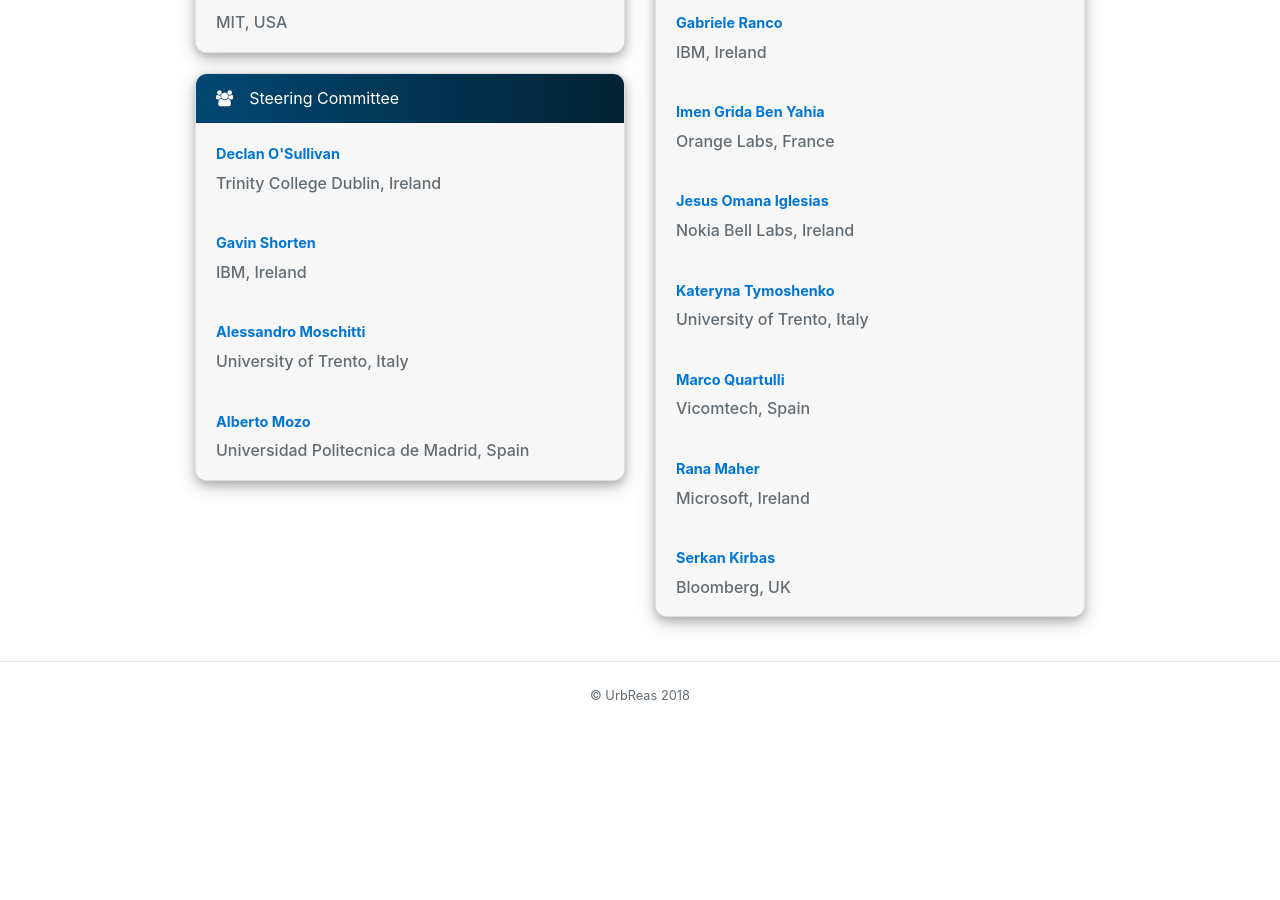
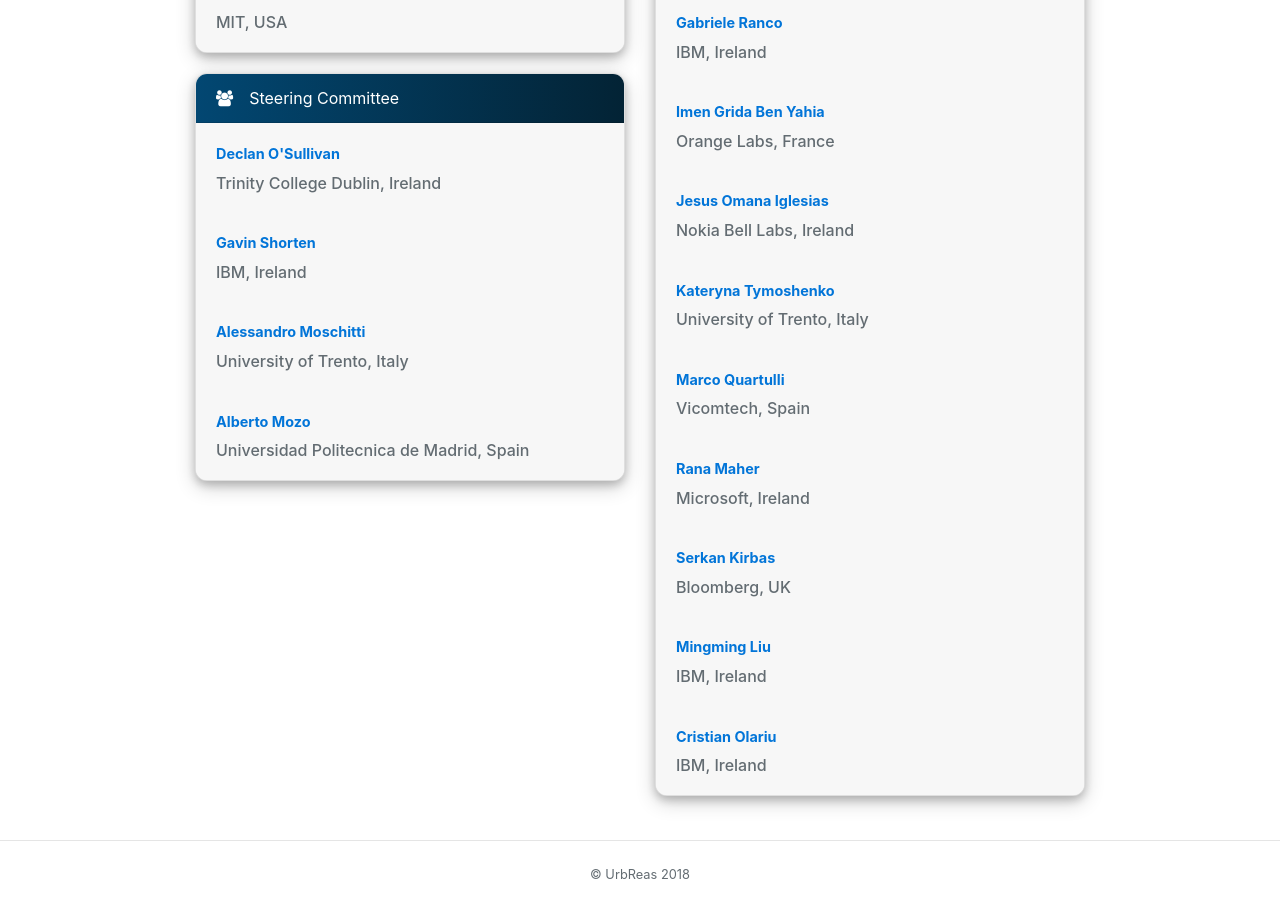
Before and after one commit to UrbanReasoningWorkshop/urbanreasoningworkshop.github.io, a Jekyll site: the page built from committees.html, in a window 1280 px wide and 900 px high, scrolled down 980 px. Built offline with Jekyll 4.4.1, drawn with Linux system fonts in a browser that asks for light colours; nearby versions of some CDN libraries; before the commit the page ends 1702 px from its top, so only the background shows below that.

Commit message:
pc change

```diff
--- a/_data/conference.yml
+++ b/_data/conference.yml
@@ -177,3 +177,9 @@ technical_program_committees:
   - name: Serkan Kirbas
     org: Bloomberg, UK
     homepage: TBA
+  - name: Mingming Liu
+    org: IBM, Ireland
+    homepage: TBA
+  - name: Cristian Olariu
+    org: IBM, Ireland
+    homepage: TBA
```
Also changed, not shown: 1 other file.
